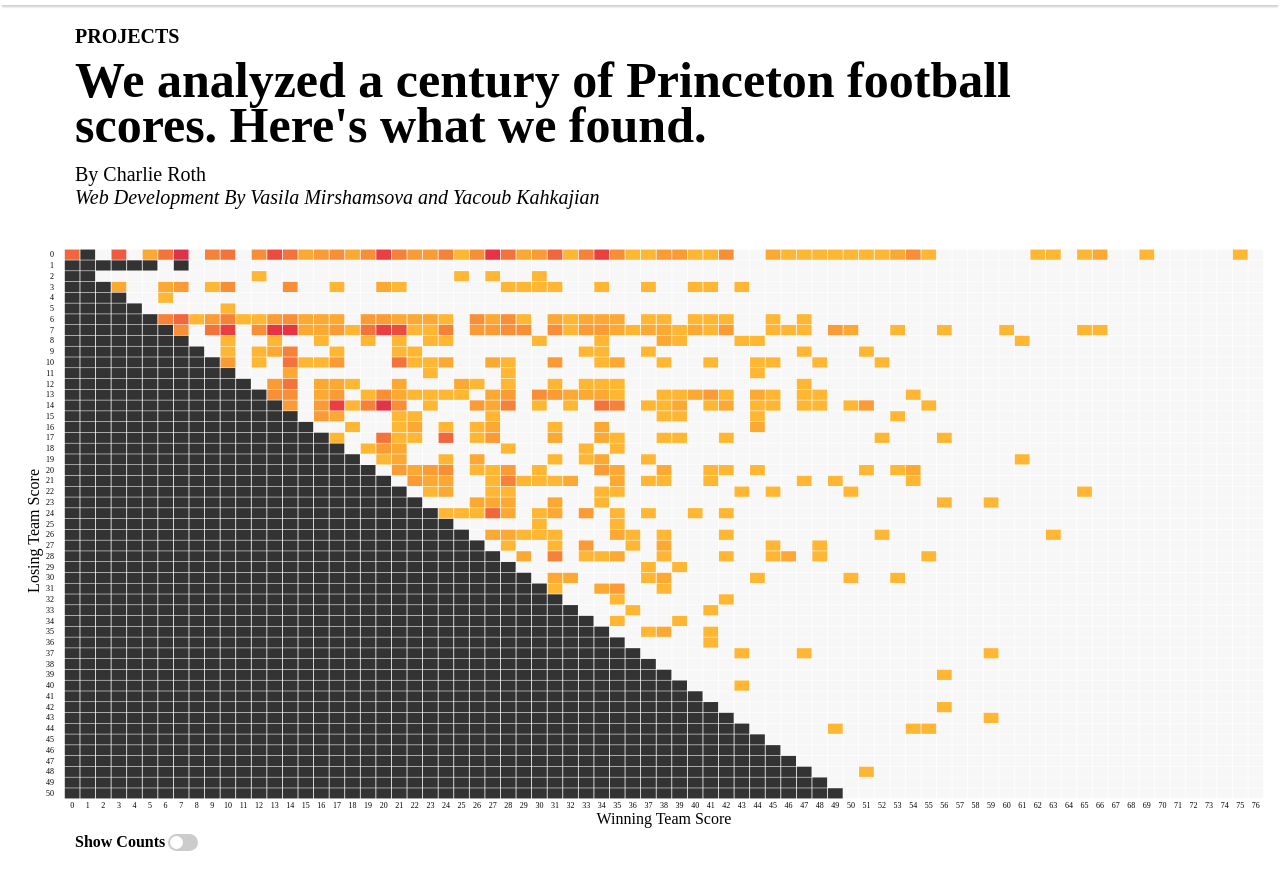
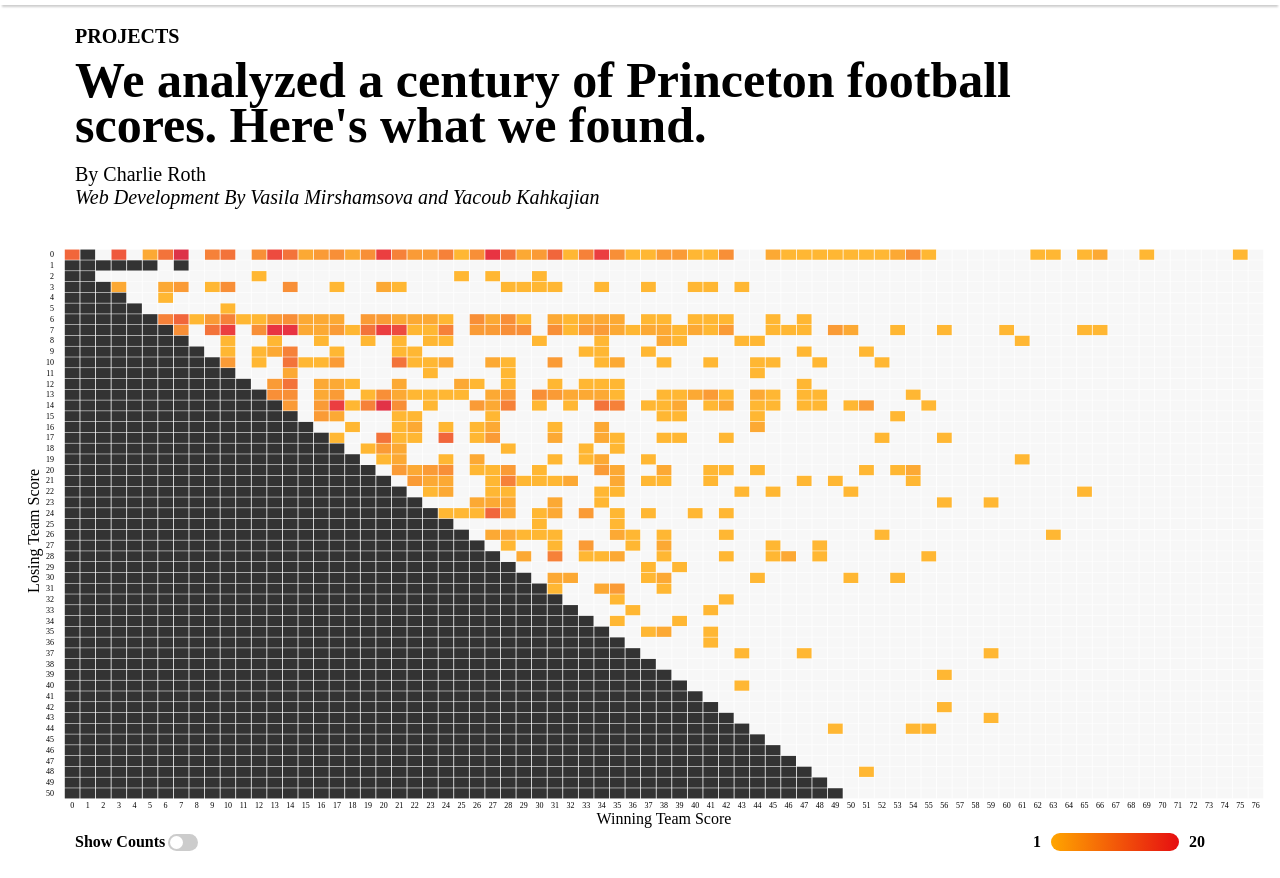
Before and after one commit to AnanyaGrover1/scorigami, a plain HTML site: page index.html in a window 1280 px wide. Shown: the part 35-913 px from the top of the page. Drawn offline with nearby package versions, Linux system fonts and the light colour scheme; a web font is replaced by a local one.

Commit message:
Added gradient key

```diff
--- a/index.html
+++ b/index.html
@@ -83,7 +83,7 @@
         <div class="byline">By Charlie Roth <br><em> Web Development By Vasila Mirshamsova and Yacoub Kahkajian</em>
         </div>
     </div>
-    <div id="tutorial">Scroll horizontally.</div>
+    <div id="tutorial">← Scroll horizontally →</div>
     <div id="grid">
         <div id="yaxis"></div>
         <div id="scrollable">
@@ -91,12 +91,18 @@
         </div>
     </div>
         <div class="toggle-wrapper">
+            <div id="showCount">
                 <p class="counts-label">Show Counts</p>
                 <label class="switch">
                     <input type="checkbox" id="switch">
                     <span class="slider round"></span>
                 </label>
-
+            </div>
+            <div class="key">
+                <p><b>1</b></p>
+                <div class="gradient"></div>
+                <p><b>20</b></p>
+            </div>
         </div>
 
 
--- a/script.js
+++ b/script.js
@@ -16,7 +16,7 @@ var svg = d3.select("#my_dataviz")
 
 var svg2 = d3.select("#yaxis")
     .append("svg")
-    .attr("width", width)
+    .attr("width", 40)
     .attr("height", height + margin.top + margin.bottom)
     .append("g")
     .attr("transform",
@@ -28,8 +28,6 @@ d3.json(await parse(), function(data) {
 // Labels of row and columns -> unique identifier of the column called 'group' and 'variable'
     var myGroups = d3.map(data, function(d){return d.winning_score;}).keys()
     var myVars = d3.map(data, function(d){return d.losing_score;}).keys()
-
-    console.log(function(d){return d.winning_score;});
 
     // Build X scales and axis:
     var x = d3.scaleBand()
@@ -69,7 +67,6 @@ d3.json(await parse(), function(data) {
 
 // Build color scale
     var myColor = d3.scaleSequential()
-        // .interpolator(d3.interpolate("#f58025", "black"))
         .interpolator(d3.interpolate("orange", "#e60e11"))
         .domain([1, 10])
 
@@ -116,7 +113,7 @@ d3.json(await parse(), function(data) {
         }
         if(d.count > 1) {
         tooltip
-            .html("<span class='tooltip-header'>"+ d.winning_score+':'+d.losing_score + "</span>" + "<br>" + "There have been " + d.count + " games with this score. " + "<br>" + "The first was " + d.firstGame + "<br>" + "The lastest  was " + d.lastGame)
+            .html("<span class='tooltip-header'>"+ d.winning_score+':'+d.losing_score + "</span>" + "<br>" + "There have been " + d.count + " games with this score. " + "<br>" + "The first was " + d.firstGame + "<br>" + "The latest was " + d.lastGame)
 
         }else if(d.count == 1) {
             tooltip
@@ -179,6 +176,5 @@ var square_labels = squares.append("text")
         } else {
             square_labels.style("font-size", 0 + "px")
         }
-        console.log("here2")
       });
 })
--- a/style.css
+++ b/style.css
@@ -29,6 +29,12 @@
 .toggle-wrapper{
     width: 1130px;
     margin: auto;
+    display: flex;
+    justify-content: space-between;
+    align-items: center;
+}
+
+#showCount {
     display: flex;
     align-items: center;
 }
@@ -70,6 +76,17 @@
 
 .tooltip-header {
     font-weight: bold;
+}
+
+.key {
+    display: flex;
+    gap: 10px;
+}
+
+.gradient {
+    border-radius: 50px;
+    width: 10vw;
+    background-image: linear-gradient(to right, orange, #e60e11);
 }
 
 @media screen and (max-width: 1200px) {
```
Lines whose indentation alone changed are shown as unchanged.
